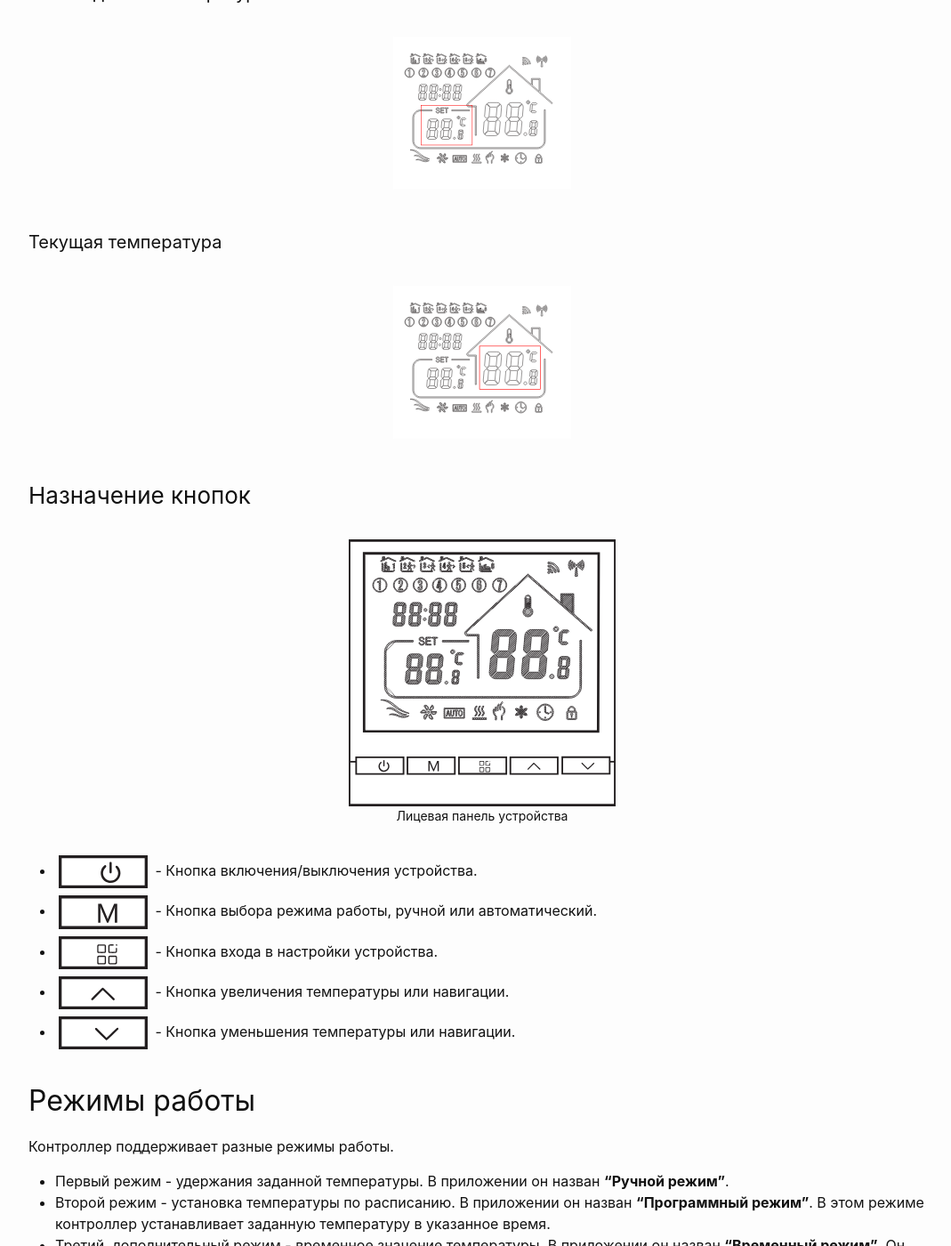
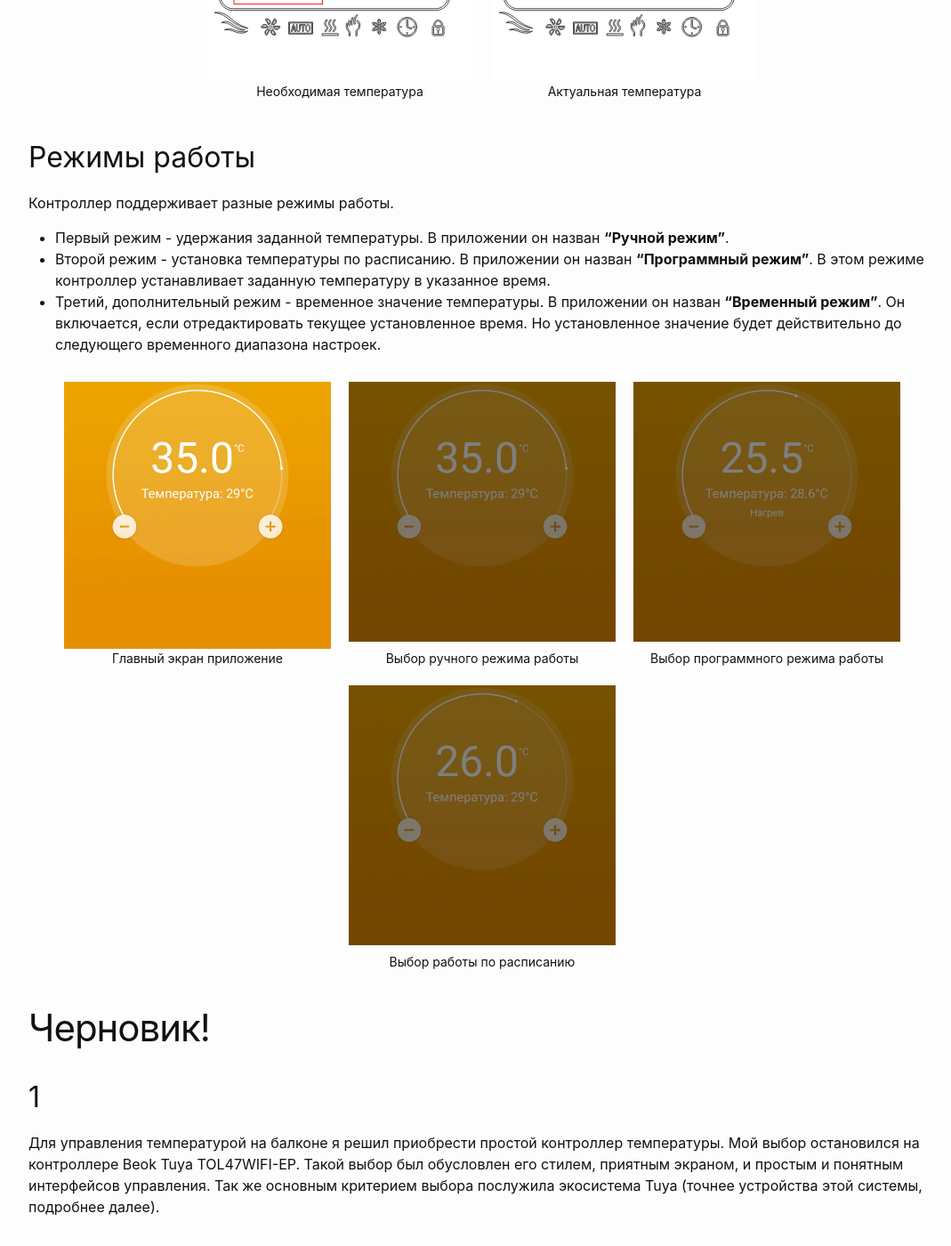
Before and after one commit to Enigma0960/enigma0960.github.io, a Jekyll site: the page built from _posts/2022-12-08-Thermostat-TOL47WIFIEP-part-1.md, in a window 1280 px wide and 1400 px high, scrolled down 4010 px. Shown: the whole window at 89% size, without its empty margins (98-1167 px from the left). Built offline with Jekyll 4.4.1, drawn with Linux system fonts in a browser that asks for light colours; some of the changed text lies outside the part shown.

Commit message:
More info

```diff
--- a/_posts/2022-12-08-Thermostat-TOL47WIFIEP-part-1.md
+++ b/_posts/2022-12-08-Thermostat-TOL47WIFIEP-part-1.md
@@ -33,6 +33,22 @@ tags: iot, smart-home, wifi, climate
 Управление температурой осуществляется при помощи включения и выключения реле установленного в корпусе. Допустимая нагрузка составляет 16А.
 
 
+### Назначение кнопок
+
+{% imageblock %}
+- url: /posts/TOL47WIFIEP/ui/layout.svg
+  alt: Лицевая панель устройства
+  des: Лицевая панель устройства
+{% endimageblock %}
+
+
+* <img class="image-in-list" src="/posts/TOL47WIFIEP/ui/button-1.svg"> - Кнопка включения/выключения устройства.
+* <img class="image-in-list" src="/posts/TOL47WIFIEP/ui/button-2.svg"> - Кнопка выбора режима работы, ручной или автоматический.
+* <img class="image-in-list" src="/posts/TOL47WIFIEP/ui/button-3.svg"> - Кнопка входа в настройки устройства.
+* <img class="image-in-list" src="/posts/TOL47WIFIEP/ui/button-4.svg"> - Кнопка увеличения температуры или навигации.
+* <img class="image-in-list" src="/posts/TOL47WIFIEP/ui/button-5.svg"> - Кнопка уменьшения температуры или навигации.
+
+
 ### Интерфейс Устройства
 
 #### Временной диапазон
@@ -41,12 +57,12 @@ tags: iot, smart-home, wifi, climate
 
 В этой области располагаются иконки, отображающий текущую запись в расписании.
 
-* <img class="image-center" src="/posts/TOL47WIFIEP/ui/ui-1-1.svg"> -
-* <img class="image-center" src="/posts/TOL47WIFIEP/ui/ui-1-2.svg"> -
-* <img class="image-center" src="/posts/TOL47WIFIEP/ui/ui-1-3.svg"> -
-* <img class="image-center" src="/posts/TOL47WIFIEP/ui/ui-1-4.svg"> -
-* <img class="image-center" src="/posts/TOL47WIFIEP/ui/ui-1-5.svg"> -
-* <img class="image-center" src="/posts/TOL47WIFIEP/ui/ui-1-6.svg"> -
+* <img class="image-in-list" src="/posts/TOL47WIFIEP/ui/ui-1-1.svg"> -
+* <img class="image-in-list" src="/posts/TOL47WIFIEP/ui/ui-1-2.svg"> -
+* <img class="image-in-list" src="/posts/TOL47WIFIEP/ui/ui-1-3.svg"> -
+* <img class="image-in-list" src="/posts/TOL47WIFIEP/ui/ui-1-4.svg"> -
+* <img class="image-in-list" src="/posts/TOL47WIFIEP/ui/ui-1-5.svg"> -
+* <img class="image-in-list" src="/posts/TOL47WIFIEP/ui/ui-1-6.svg"> -
 
 
 #### День недели
@@ -69,32 +85,22 @@ tags: iot, smart-home, wifi, climate
 <img class="image-center" src="/posts/TOL47WIFIEP/ui/ui-5.svg">
 
 
-#### Необходимая температура
 
-<img class="image-center" src="/posts/TOL47WIFIEP/ui/ui-6.svg">
+#### Температура
 
-
-#### Текущая температура
-
-<img class="image-center" src="/posts/TOL47WIFIEP/ui/ui-7.svg">
+{% imageblock %}
+- url: /posts/TOL47WIFIEP/ui/ui-6.svg
+  alt: Необходимая температура
+  des: Необходимая температура
+- url: /posts/TOL47WIFIEP/ui/ui-7.svg
+  alt: Актуальная температура
+  des: Актуальная температура
+{% endimageblock %}
 
 
 
 
-### Назначение кнопок
 
-{% imageblock %}
-- url: /posts/TOL47WIFIEP/ui/layout.svg
-  alt: Лицевая панель устройства
-  des: Лицевая панель устройства
-{% endimageblock %}
-
-
-* <img class="image-in-list" src="/posts/TOL47WIFIEP/ui/button-1.svg"> - Кнопка включения/выключения устройства.
-* <img class="image-in-list" src="/posts/TOL47WIFIEP/ui/button-2.svg"> - Кнопка выбора режима работы, ручной или автоматический.
-* <img class="image-in-list" src="/posts/TOL47WIFIEP/ui/button-3.svg"> - Кнопка входа в настройки устройства.
-* <img class="image-in-list" src="/posts/TOL47WIFIEP/ui/button-4.svg"> - Кнопка увеличения температуры или навигации.
-* <img class="image-in-list" src="/posts/TOL47WIFIEP/ui/button-5.svg"> - Кнопка уменьшения температуры или навигации.
 
 
 ## Режимы работы
```
Also changed, not shown: posts/TOL47WIFIEP/ui/ui-1-2.svg, posts/TOL47WIFIEP/ui/ui-1-3.svg, posts/TOL47WIFIEP/ui/ui-1-4.svg, posts/TOL47WIFIEP/ui/ui-1-5.svg, posts/TOL47WIFIEP/ui/ui-1-6.svg.
